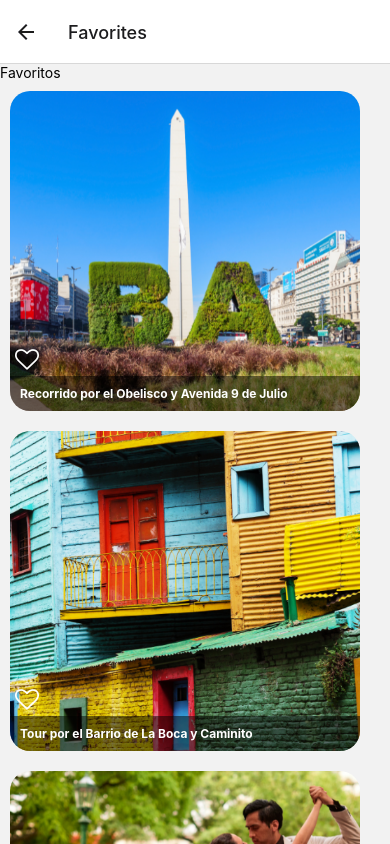
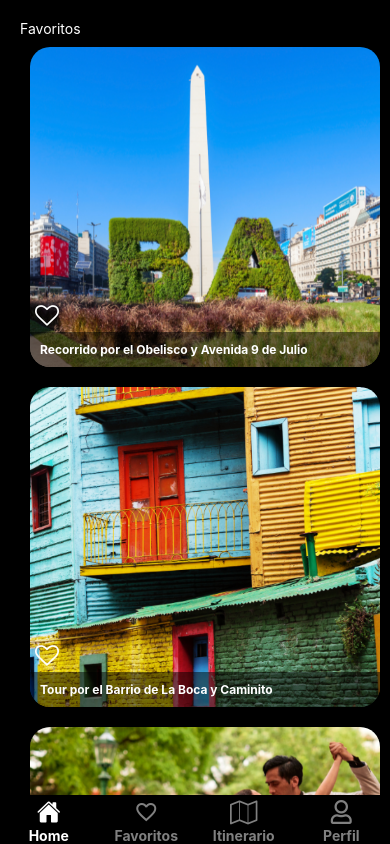
Before and after one commit to marumosquera/INBOCA, a React Native app: screen /Favorites in a window 390 px wide. Shown: the top 844 px of the page. Built offline with nearby package versions, Linux system fonts and the light colour scheme.

Commit message:
feat: TabNav + icons

```diff
--- a/App.js
+++ b/App.js
@@ -1,6 +1,8 @@
 import { useFonts } from "expo-font";
 import { FONTS } from "./src/utils/fonts";
-import Navigator from "./src/navigation";
+import Navigator from "./src/navigation/RootNavigation.js";
+import { NavigationContainer } from "@react-navigation/native";
+import TabNav from "./src/navigation/TabNav";
 
 export default function App() {
   const [fontsLoaded] = useFonts(FONTS);
@@ -9,5 +11,9 @@ export default function App() {
     return null;
   }
 
-  return <Navigator />;
+  return (
+    <NavigationContainer>
+      <TabNav />
+    </NavigationContainer>
+  );
 }
--- a/src/navigation/index.js
+++ b/src/navigation/RootNavigation.js
@@ -8,20 +8,27 @@ import Favorites from "../screens/Favorites";
 import Itinerary from "../screens/Itinerary";
 import ItineraryDetail from "../screens/ItineraryDetail";
 import ActivityDetail from "../screens/ActivityDetail";
+import Profile from "../screens/Profile";
 const Stack = createNativeStackNavigator();
 
 const Navigator = () => {
   return (
-    <NavigationContainer>
-      <Stack.Navigator initialRouteName="Home">
+
+      <Stack.Navigator initialRouteName="Inboca"  screenOptions={{
+        headerShown: false,
+      }}>
+        {/* Quiero que cuando se abre la app aparezca la intro, pero si hago click
+        en el tabnav en home solo ver home sin la intro, COMO HAGO?? */}
+
         <Stack.Screen name="Intro" component={Intro} />
-        <Stack.Screen name="Home" component={Home} />
+        <Stack.Screen name="Inboca" component={Home} />
         <Stack.Screen name="Favorites" component={Favorites} />
         <Stack.Screen name="Itinerary" component={Itinerary} />
         <Stack.Screen name="ItineraryDetail" component={ItineraryDetail} />
         <Stack.Screen name="ActivityDetail" component={ActivityDetail} />
+        <Stack.Screen name="Profile" component={Profile} />
       </Stack.Navigator>
-    </NavigationContainer>
+
   );
 };
 
--- /dev/null
+++ b/src/navigation/TabNav.js
@@ -0,0 +1,98 @@
+import React from "react";
+import { createBottomTabNavigator } from "@react-navigation/bottom-tabs";
+//Icons
+import { Ionicons } from "@expo/vector-icons";
+import { MaterialIcons } from "@expo/vector-icons";
+import { FontAwesome } from "@expo/vector-icons";
+import { FontAwesome5 } from '@expo/vector-icons';
+
+//Routes
+import Navigator from "./RootNavigation";
+import Favorites from "../screens/Favorites";
+import Profile from "../screens/Profile";
+import Itinerary from "../screens/Itinerary";
+
+const Tab = createBottomTabNavigator();
+
+const TabNav = () => {
+  return (
+    <Tab.Navigator
+      screenOptions={{
+        headerShown: false,
+        tabBarStyle: {
+          backgroundColor: "black", // Fondo negro
+          borderTopColor: "transparent", // Borde superior transparente
+        },
+        tabBarActiveTintColor: "white", // Color de iconos y texto cuando enfocado
+        tabBarInactiveTintColor: "gray", // Color de iconos y texto cuando no enfocado
+        tabBarLabelStyle: {
+          fontSize: 14,
+          fontWeight: "bold",
+        },
+        tabBarIconStyle: {
+          marginBottom: 0, // Elimina el espacio inferior de los iconos
+        },
+        tabBarShowLabel: true, // Muestra los nombres de las pestañas
+      }}
+    >
+      <Tab.Screen
+        name="Navigator"
+        component={Navigator}
+        options={{
+          tabBarLabel: "Home",
+          tabBarIcon: ({ focused }) => (
+            <Ionicons
+              name={focused ? "home" : "home-outline"}
+              size={24}
+              color={focused ? "white" : "gray"}
+            />
+          ),
+        }}
+      />
+      <Tab.Screen
+        name="Favorites"
+        component={Favorites}
+        options={{
+          tabBarLabel: "Favoritos",
+          tabBarIcon: ({ focused }) => (
+            <MaterialIcons
+              name={focused ? "favorite" : "favorite-outline"}
+              size={24}
+              color={focused ? "white" : "gray"}
+            />
+          ),
+        }}
+      />
+      <Tab.Screen
+        name="Itinerary"
+        component={Itinerary}
+        options={{
+          tabBarLabel: "Itinerario",
+          tabBarIcon: ({ focused }) => (
+            <FontAwesome
+              name={focused ? "map" : "map-o"}
+              size={24}
+              color={focused ? "white" : "gray"}
+            />
+          ),
+        }}
+      />
+      <Tab.Screen
+        name="Profile"
+        component={Profile}
+        options={{
+          tabBarLabel: "Perfil",
+          tabBarIcon: ({ focused }) => (
+            <FontAwesome5
+              name={focused ? "user-alt" : "user"}
+              size={24}
+              color={focused ? "white" : "gray"}
+            />
+          ),
+        }}
+      />
+    </Tab.Navigator>
+  );
+};
+
+export default TabNav;
--- a/src/screens/Favorites/index.js
+++ b/src/screens/Favorites/index.js
@@ -1,22 +1,26 @@
-import React, { useState } from 'react';
-import { View, Text } from 'react-native';
-import { SearchBar } from '../../components/SearchBar';
-import { ActivitiesListContainerHome } from '../../components/ActivitiesListContainerHome';
+import React, { useState } from "react";
+import { View, Text, StyleSheet } from "react-native";
+import { SearchBar } from "../../components/SearchBar";
+import { ActivitiesListContainerHome } from "../../components/ActivitiesListContainerHome";
 import { categories } from "../../../assets/categories";
 import { activitiesData } from "../../../assets/activitiesData";
+import { SafeAreaView } from "react-native-safe-area-context";
 
-const Favorites = ({navigation}) => {
+const Favorites = ({ navigation }) => {
   const [activites, setActivites] = useState([]);
   const [input, setInput] = useState("");
   const [activities, setActivities] = useState(activitiesData);
-  const [selectedFavoriteActivity, setSelectedFavoriteActivity] = useState(null);
+  const [selectedFavoriteActivity, setSelectedFavoriteActivity] =
+    useState(null);
   const [modalVisible, setModalVisible] = useState(false);
-  const [favoriteActivities, setFavoriteActivities] = useState([])
+  const [favoriteActivities, setFavoriteActivities] = useState([]);
 
   const addNewActivityToFavorite = (item) => {
-    setFavoriteActivities([...favoriteActivities, { ...item, completed: false }]);
+    setFavoriteActivities([
+      ...favoriteActivities,
+      { ...item, completed: false },
+    ]);
   };
-
 
   const onConfirmCompletition = (item) => {
     const updatedActivities = favoriteActivities.map((activity) => {
@@ -32,7 +36,9 @@ const Favorites = ({navigation}) => {
   };
 
   const onConfirmDeletion = (id) => {
-    const filteredActivities = favoriteActivities.filter((item) => item.id !== id);
+    const filteredActivities = favoriteActivities.filter(
+      (item) => item.id !== id
+    );
     setFavoriteActivities(filteredActivities);
     setModalVisible(false);
     setSelectedFavoriteActivity(null);
@@ -43,12 +49,30 @@ const Favorites = ({navigation}) => {
     setModalVisible(true);
   };
   return (
-    <View>
-      <Text>Favoritos</Text>
-      <SearchBar setActivites={setActivites}/>
-     <ActivitiesListContainerHome  data={activities} selectActivity={addNewActivityToFavorite} navigation={navigation}/>
-    </View>
-  )
-}
+    <SafeAreaView>
+      <View style={styles.container}>
+        <Text style={styles.title}>Favoritos</Text>
+        <SearchBar setActivites={setActivites} />
+        <ActivitiesListContainerHome
+          data={activities}
+          selectActivity={addNewActivityToFavorite}
+          navigation={navigation}
+        />
+      </View>
+    </SafeAreaView>
+  );
+};
 
-export default Favorites
+const styles = StyleSheet.create({
+  container: {
+    backgroundColor: "black",
+    padding: 20,
+    height: "100%",
+    fontFamily: "LexendRegular",
+  },
+  title:{
+    color: "white",
+  }
+});
+
+export default Favorites;
--- a/src/screens/Home/index.js
+++ b/src/screens/Home/index.js
@@ -1,21 +1,26 @@
-import React, { useState } from 'react';
-import { View, Text } from 'react-native';
-import { SearchBar } from '../../components/SearchBar';
-import { ActivitiesListContainerHome } from '../../components/ActivitiesListContainerHome';
+import React, { useState } from "react";
+import { View, Text, StyleSheet } from "react-native";
+import { SearchBar } from "../../components/SearchBar";
+import { ActivitiesListContainerHome } from "../../components/ActivitiesListContainerHome";
 import { categories } from "../../../assets/categories";
 import { activitiesData } from "../../../assets/activitiesData";
-const Home = ({navigation}) => {
+import { SafeAreaView } from "react-native-safe-area-context";
+
+const Home = ({ navigation }) => {
   const [activites, setActivites] = useState([]);
   const [input, setInput] = useState("");
   const [activities, setActivities] = useState(activitiesData);
-  const [selectedFavoriteActivity, setSelectedFavoriteActivity] = useState(null);
+  const [selectedFavoriteActivity, setSelectedFavoriteActivity] =
+    useState(null);
   const [modalVisible, setModalVisible] = useState(false);
-  const [favoriteActivities, setFavoriteActivities] = useState([])
+  const [favoriteActivities, setFavoriteActivities] = useState([]);
 
   const addNewActivityToFavorite = (item) => {
-    setFavoriteActivities([...favoriteActivities, { ...item, completed: false }]);
+    setFavoriteActivities([
+      ...favoriteActivities,
+      { ...item, completed: false },
+    ]);
   };
-
 
   const onConfirmCompletition = (item) => {
     const updatedActivities = favoriteActivities.map((activity) => {
@@ -31,7 +36,9 @@ const Home = ({navigation}) => {
   };
 
   const onConfirmDeletion = (id) => {
-    const filteredActivities = favoriteActivities.filter((item) => item.id !== id);
+    const filteredActivities = favoriteActivities.filter(
+      (item) => item.id !== id
+    );
     setFavoriteActivities(filteredActivities);
     setModalVisible(false);
     setSelectedFavoriteActivity(null);
@@ -42,12 +49,30 @@ const Home = ({navigation}) => {
     setModalVisible(true);
   };
   return (
-    <View>
-      <Text>Bienvenido, Juan!</Text>
-      <SearchBar setActivites={setActivites}/>
-     <ActivitiesListContainerHome  data={activities} selectActivity={addNewActivityToFavorite} navigation={navigation}/>
-    </View>
-  )
-}
+    <SafeAreaView>
+      <View style={styles.container}>
+        <Text style={styles.title}>Bienvenido, Juan!</Text>
+        <SearchBar setActivites={setActivites} />
+        <ActivitiesListContainerHome
+          data={activities}
+          selectActivity={addNewActivityToFavorite}
+          navigation={navigation}
+        />
+      </View>
+    </SafeAreaView>
+  );
+};
 
-export default Home
+const styles = StyleSheet.create({
+  container: {
+    backgroundColor: "black",
+    padding: 20,
+    height: "100%",
+    fontFamily: "LexendRegular",
+  },
+  title:{
+    color: "white",
+  }
+});
+
+export default Home;
--- a/src/screens/Itinerary/index.js
+++ b/src/screens/Itinerary/index.js
@@ -1,10 +1,25 @@
 import React from 'react'
-import { View } from 'react-native'
+import { View, StyleSheet } from 'react-native'
+import MyItinerary from '../MyItinerary'
 
 const Itinerary = () => {
   return (
-    <View></View>
+    <View style={styles.container}>
+      <MyItinerary/>
+    </View>
   )
 }
 
+const styles = StyleSheet.create({
+  container: {
+    backgroundColor: "black",
+    padding: 20,
+    height: "100%",
+    fontFamily: "LexendRegular",
+  },
+  title:{
+    color: "white",
+  }
+});
+
 export default Itinerary
--- /dev/null
+++ b/src/screens/Profile/index.js
@@ -0,0 +1,27 @@
+import { StyleSheet, Text, View } from "react-native";
+import React from "react";
+import { SafeAreaView } from "react-native-safe-area-context";
+
+const Profile = () => {
+  return (
+    <SafeAreaView>
+      <View style={styles.container}>
+        <Text style={styles.title}>Profile</Text>
+      </View>
+    </SafeAreaView>
+  );
+};
+
+const styles = StyleSheet.create({
+  container: {
+    backgroundColor: "black",
+    padding: 20,
+    height: "100%",
+    fontFamily: "LexendRegular",
+  },
+  title:{
+    color: "white",
+  }
+});
+
+export default Profile;
```
